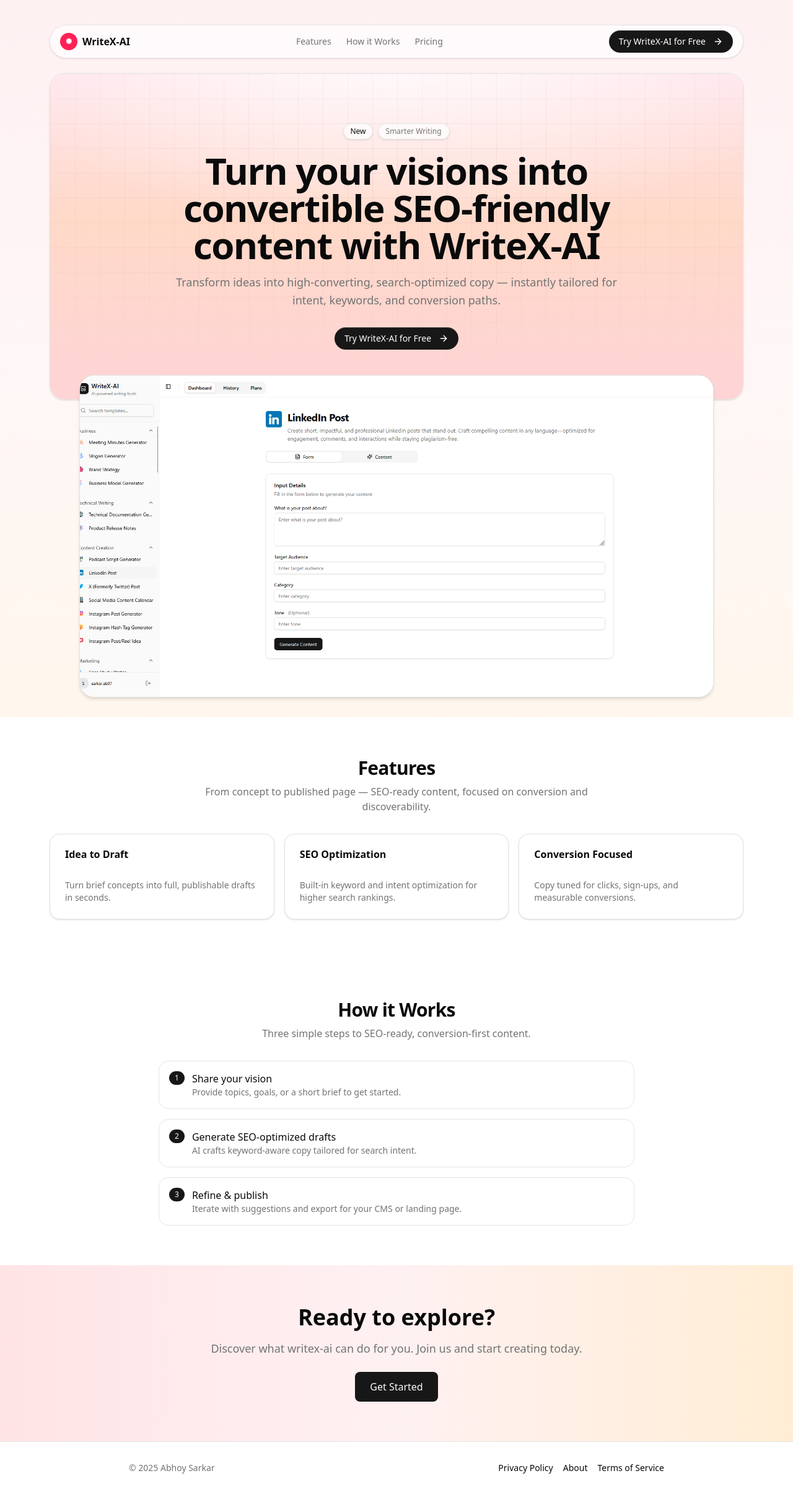
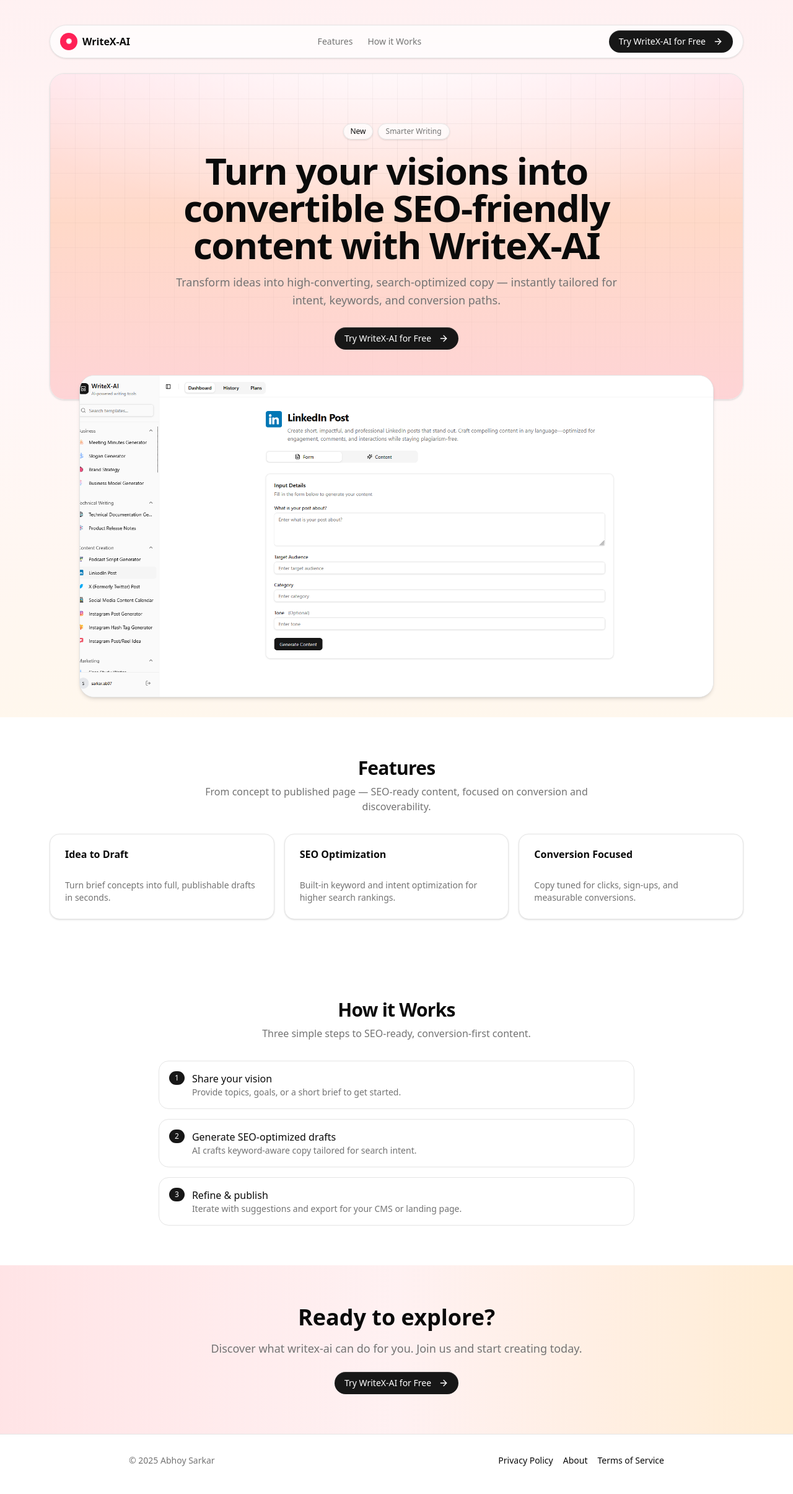
Before and after one commit to abhoy21/writex, a Next.js app: page / in a window 1280 px wide. Shown: the whole page at 62% size. Built offline with nearby package versions, Linux system fonts and the light colour scheme.

Commit message:
navbar fix

```diff
--- a/components/writex-ai/sections/cta-section.tsx
+++ b/components/writex-ai/sections/cta-section.tsx
@@ -1,21 +1,19 @@
+import LoginButton from "@/components/auth/LoginButton";
+import Link from "next/link";
 import React from "react";
 
 export default function CTASection() {
   return (
-    <section className="w-full py-16 bg-gradient-to-r from-rose-100 via-rose-50 to-orange-100 text-center">
+    <section className="w-full py-16 bg-linear-to-r from-rose-100 via-rose-50 to-orange-100 text-center">
       <div className="max-w-2xl mx-auto px-4">
         <h2 className="text-3xl md:text-4xl font-bold mb-4 text-foreground">
           Ready to explore?
         </h2>
         <p className="text-lg text-muted-foreground mb-6">
-          Discover what writex‑ai can do for you. Join us and start creating today.
+          Discover what writex‑ai can do for you. Join us and start creating
+          today.
         </p>
-        <a
-          href="/signup"
-          className="inline-block px-6 py-3 bg-primary text-primary-foreground rounded-md hover:bg-primary/80 transition-colors"
-        >
-          Get Started
-        </a>
+        <LoginButton />
       </div>
     </section>
   );
--- a/components/writex-ai/sections/navbar.tsx
+++ b/components/writex-ai/sections/navbar.tsx
@@ -41,14 +41,14 @@ export function Navbar() {
               How it Works
             </Link>
           </li>
-          <li>
+          {/* <li>
             <Link
               href="#pricing"
               className="transition-colors hover:text-foreground"
             >
               Pricing
             </Link>
-          </li>
+          </li> */}
         </ul>
 
         <div className="flex items-center gap-2">
```
